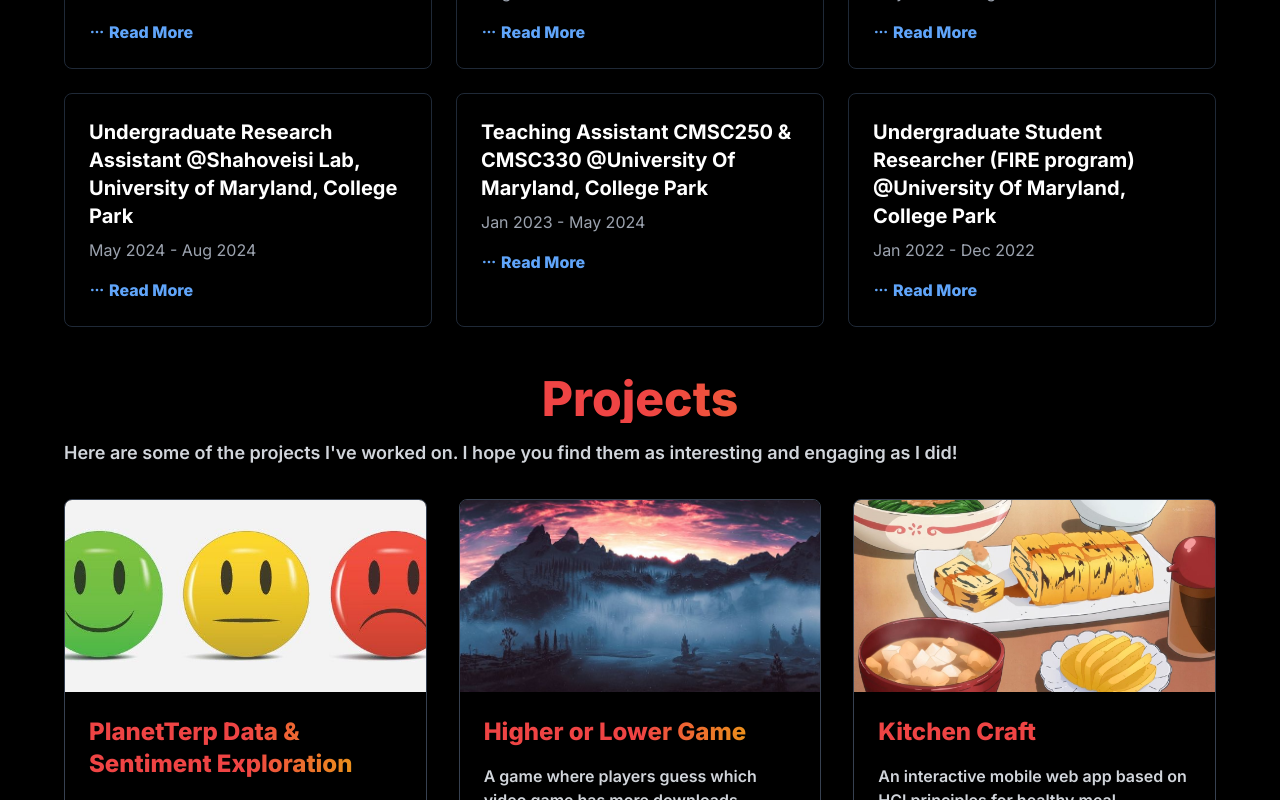
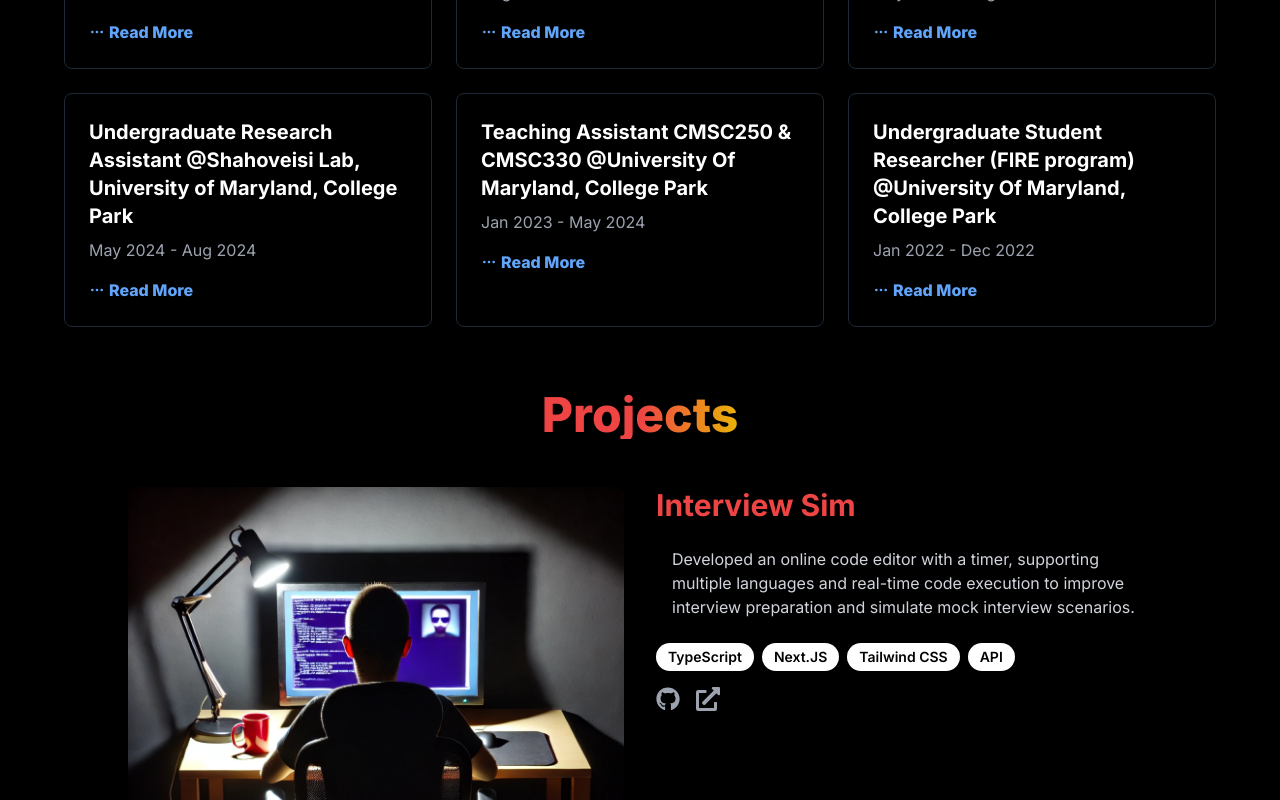
Before and after one commit to Vasu1415/portfolio-vasu, a Next.js app: page / in a window 1280 px wide. Shown: the part 2000-2800 px from the top of the page. Built offline with nearby package versions, Linux system fonts and the light colour scheme.

Commit message:
project section updation

```diff
--- a/components/Projects.jsx
+++ b/components/Projects.jsx
@@ -1,11 +1,20 @@
-import React from 'react'
-import Image from 'next/image'
-import { FaGithub } from 'react-icons/fa'
-import { FaExternalLinkAlt } from 'react-icons/fa'
+"use client";
+import React, { useState, useEffect } from 'react';
+import Image from 'next/image';
+import { FaGithub, FaExternalLinkAlt } from 'react-icons/fa';
+
 
 const projects = [
   {
-    name: 'PlanetTerp Data & Sentiment Exploration',
+    name: 'Interview Sim',
+    image: '/images/interview.jpg',
+    description: 'Developed an online code editor with a timer, supporting multiple languages and real-time code execution to improve interview preparation and simulate mock interview scenarios.',
+    githubLink: 'https://github.com/Vasu1415/mock-interview-interface',
+    skills: ['TypeScript', 'Next.JS', 'Tailwind CSS', 'API'],
+    liveDemo: 'https://mock-interview-interface.vercel.app/'
+  },
+  {
+    name: 'PlanetTerp Sentiment Explorer',
     image: '/images/sentiment.jpg',
     description: 'An exploration project where my group and I used machine learning to analyze the PlanetTerp dataset, featuring 26,000 entries. We leveraged Python tools like NumPy and nltk to engineer features and perform sentiment analysis, developing a model that predicts student GPAs with 73% accuracy by considering course levels and sentiment scores from reviews.',
     githubLink: 'https://github.com/ShreenidhiAyinala/Planetterp-Course-Review-Data-Exploration-NLP-Methods',
@@ -28,7 +37,7 @@ const projects = [
     skills: ['JavaScript', 'HTML CSS'],
   },
   {
-    name: 'Movie Review Database System',
+    name: 'Movie Review Database',
     image: '/images/movie.jpg',
     description: 'A web-based movie review platform where users can securely create accounts, add personal reviews, and engage with community feedback on various films.',
     githubLink: 'https://github.com/Vasu1415/Movie-Database-Review-System',
@@ -36,61 +45,60 @@ const projects = [
   },
 ]
 
-const Projects = () => {
+const SpotlightFocusProjects = () => {
+  const [activeIndex, setActiveIndex] = useState(0);
+  useEffect(() => {
+    const interval = setInterval(() => {
+      setActiveIndex((prevIndex) => (prevIndex + 1) % projects.length);
+    }, 15000);
+    return () => clearInterval(interval);
+  }, []);
+
   return (
-    <div className="container mx-auto p-4 bg-black" id='projects'>
-      <h2 className="text-5xl text-center text-transparent bg-clip-text bg-gradient-to-r from-red-500 via-red-500 to-yellow-500 mb-4 font-extrabold">Projects</h2>
-      <p className="text-base font-semibold lg:text-lg text-gray-300 mb-8">
-        Here are some of the projects I&apos;ve worked on. I hope you find them as interesting and engaging as I did!
+    <div className="container mx-auto p-8 bg-black text-white min-h-screen flex flex-col items-center" id="projects">
+      <h2 className="text-5xl text-center bg-clip-text text-transparent bg-gradient-to-r from-red-500 via-red-500 to-yellow-500 font-extrabold mb-12">Projects</h2>
+      <div className="relative w-full max-w-5xl flex flex-col lg:flex-row items-center lg:items-start">
+        <div className="w-full lg:w-1/2 flex justify-center">
+          <Image
+            src={projects[activeIndex].image}
+            alt={projects[activeIndex].name}
+            width={500}
+            height={300}
+            className="rounded-lg shadow-lg"
+          />
+        </div>
+
+        {/* Project Details */}
+        <div className="w-full lg:w-1/2 mt-8 lg:mt-0 lg:ml-8 text-center lg:text-left">
+          <h3 className="text-3xl font-bold mb-4 bg-clip-text text-transparent bg-gradient-to-r from-red-500 via-red-500 to-yellow-500">
+            {projects[activeIndex].name}
+          </h3>
+          <p className="text-gray-300 mb-4 bg-black bg-opacity-70 px-4 py-2 rounded-md">
+            {projects[activeIndex].description}
           </p>
-      <div className="grid grid-cols-1 md:grid-cols-2 lg:grid-cols-3 gap-8">
-        {projects.map((project, index) => (
-          <div key={index} className="border border-gray-700 shadow-lg rounded-lg overflow-hidden mb-8 transition-transform transform">
-            <div className="relative">
-              <Image
-                src={project.image}
-                alt={project.name}
-                width={500}
-                height={200}
-                className="w-full h-48 object-cover"
-              />
-              <div className="p-6">
-                <h2 className="text-2xl text-transparent bg-clip-text bg-gradient-to-r from-red-500 via-red-500 to-yellow-500 mb-4 font-extrabold">{project.name}</h2>
-                <p className="text-gray-300 mb-4 font-semibold">{project.description}</p>
-                <div className="mb-4">
-                  {project.skills.map((skill, skillIndex) => (
-                    <span
-                      key={skillIndex}
-                      className="inline-block bg-white border border-white text-black font-semibold uppercase text-sm px-3 py-1 rounded-full mr-2 mb-2 transition transform">
+          <div className="flex flex-wrap gap-2 justify-center lg:justify-start mb-4">
+            {projects[activeIndex].skills.map((skill, skillIndex) => (
+              <span key={skillIndex} className="bg-white text-black font-semibold text-sm px-3 py-1 rounded-full">
                 {skill}
               </span>
             ))}
           </div>
-                <div className="flex justify-between items-center mt-4">
-                  <a href={project.githubLink} target="_blank" rel="noopener noreferrer" className="text-gray-400 hover:text-gray-100 transition-transform transform hover:scale-110">
+          <div className="flex justify-center lg:justify-start space-x-4">
+            {projects[activeIndex].githubLink && (
+              <a href={projects[activeIndex].githubLink} target="_blank" rel="noopener noreferrer" className="text-gray-400 hover:text-white transition">
                 <FaGithub size={24} />
               </a>
-                  {project.liveDemo && (
-                    <a href={project.liveDemo} target="_blank" rel="noopener noreferrer" className="relative inline-flex items-center justify-center p-4 px-6 py-3 overflow-hidden font-medium text-black transition duration-300 ease-out border-2 border-gray-900 rounded-full shadow-md group">
-                      <span className="absolute inset-0 flex items-center justify-center w-full h-full text-black duration-300 -translate-x-full bg-white group-hover:translate-x-0 ease">
-                        <FaExternalLinkAlt className="mr-2" />
-                        Live Demo
-                      </span>
-                      <span className="absolute flex items-center justify-center w-full h-full text-white transition-all duration-300 transform group-hover:translate-x-full ease">
-                        <FaExternalLinkAlt className="mr-2" />
-                        Live Demo
-                      </span>
-                      <span className="relative invisible font-extrabold">Live Demo</span>
+            )}
+            {projects[activeIndex].liveDemo && (
+              <a href={projects[activeIndex].liveDemo} target="_blank" rel="noopener noreferrer" className="text-gray-400 hover:text-white transition">
+                <FaExternalLinkAlt size={24} />
               </a>
             )}
           </div>
         </div>
       </div>
     </div>
-        ))}
-      </div>
-    </div>
-  )
-}
+  );
+};
 
-export default Projects
+export default SpotlightFocusProjects;
--- a/package.json
+++ b/package.json
@@ -10,6 +10,7 @@
   },
   "dependencies": {
     "@heroicons/react": "^2.1.3",
+    "@react-spring/web": "^9.7.5",
     "embla-carousel-autoplay": "^8.3.0",
     "embla-carousel-react": "^8.3.0",
     "framer-motion": "^11.11.10",
@@ -25,7 +26,8 @@
     "resend": "^3.2.0",
     "slick-carousel": "^1.8.1",
     "styled-components": "^6.1.11",
-    "swiper": "^11.1.4"
+    "swiper": "^11.1.4",
+    "three": "^0.169.0"
   },
   "devDependencies": {
     "@types/styled-components": "^5.1.34",
```
Also changed, not shown: public/images/interview.jpg (added), 1 other file (tests, documents, lock files or other folders). Lines whose indentation alone changed are shown as unchanged.
